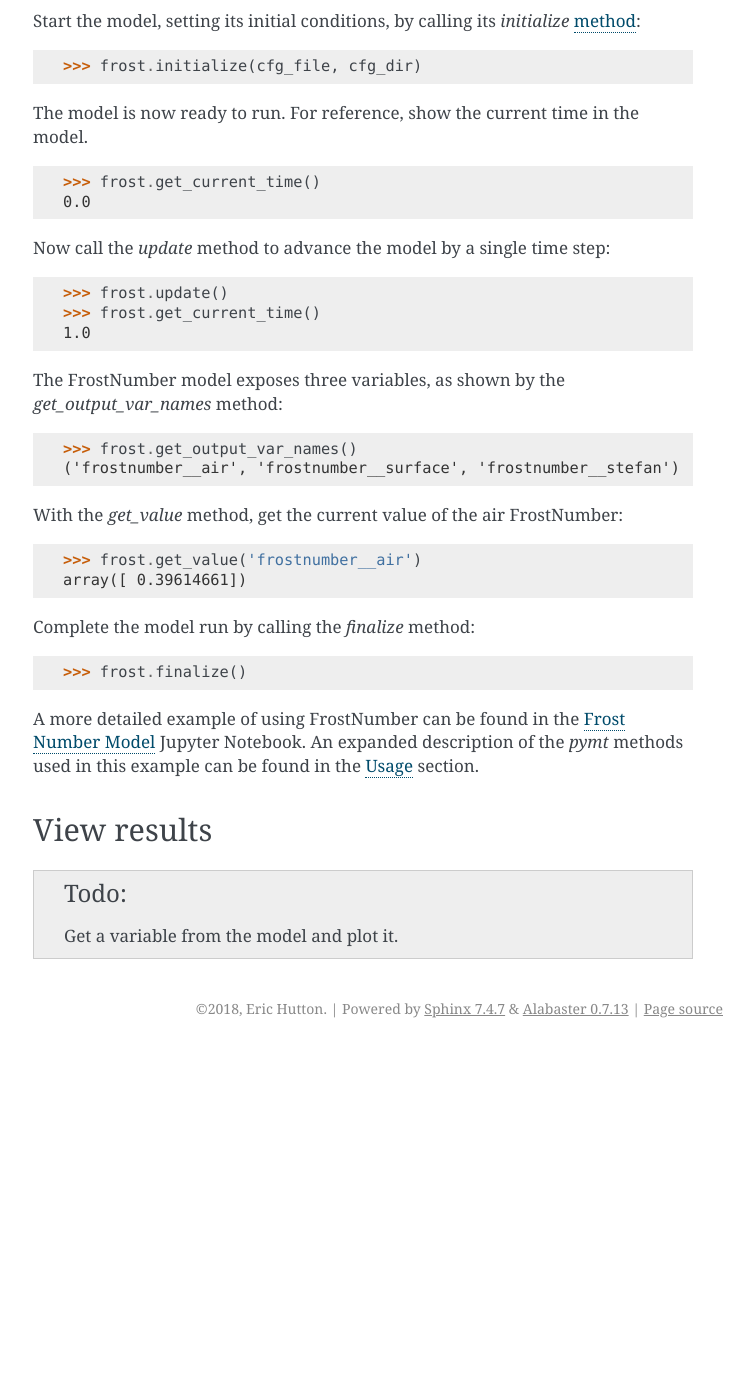
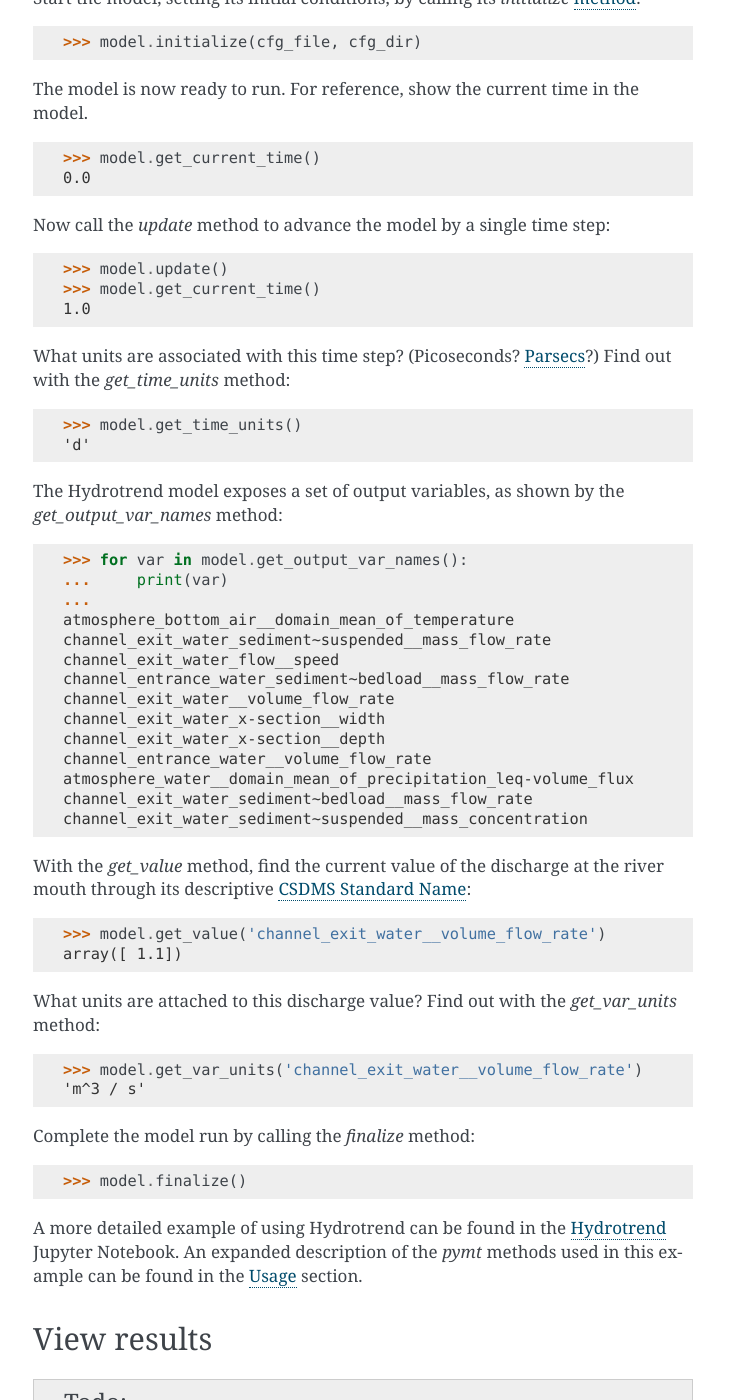
Before and after one commit to csdms/pymt, a Sphinx documentation site: the page built from docs/quickstart.rst, in a window 1280 px wide and 1400 px high, scrolled down 1281 px. Shown: the whole window, without its empty margins (387-1141 px from the left). Built offline with Sphinx 7.4.7, drawn with Linux system fonts in a browser that asks for light colours; pages that are not in the unit, such as notebooks, are missing from menus; before the commit the page ends 2329 px from its top, so only the background shows below that; some of the changed text lies outside the part shown.

Commit message:
Rewrite run a model section

```diff
--- a/docs/quickstart.rst
+++ b/docs/quickstart.rst
@@ -41,16 +41,14 @@ for more detailed information about installing *pymt*.
 Install a model
 ---------------
 
-The `FrostNumber`_ model
-calculates a dimensionless ratio of freezing to thawing degree days
-over a year to provide a simple prediction of the existence of permafrost
-at a given location.
+`Hydrotrend`_ is a hydrological water balance and transport model
+that simulates water discharge and sediment load at a river outlet.
 It's also one of the models available in *pymt*.
-Install FrostNumber into *pymt* with:
+Install Hydrotrend into *pymt* with:
 
 .. code-block:: console
 
-    $ conda install pymt_permamodel
+    $ conda install pymt_hydrotrend -c conda-forge
 
 Check that the model has been installed by starting a Python
 session and importing *pymt*:
@@ -58,47 +56,47 @@ session and importing *pymt*:
 .. code-block:: python
 
     >>> import pymt
-    => models: FrostNumber, Ku
+    => models: Hydrotrend
 
 Keep this Python session open;
 we'll use it for the examples that follow.
 
-.. _FrostNumber: https://csdms.colorado.edu/wiki/Model:Frost_Model
+.. _Hydrotrend: https://csdms.colorado.edu/wiki/Model:HydroTrend
 
 .. _run-a-model:
 
 Run a model
 -----------
 
-Now that FrostNumber has been installed into *pymt*,
+Now that Hydrotrend has been installed into *pymt*,
 import it into your Python session and create an `instance`_:
 
 .. code-block:: python
 
-  >>> from pymt.models import FrostNumber
-  >>> frost = FrostNumber()
+  >>> from pymt.models import Hydrotrend
+  >>> model = Hydrotrend()
 
 To run a model,
 *pymt* expects a model `configuration file`_.
-Get the default configuration for the FrostNumber model:
+Get the default configuration for Hydrotrend:
 
 .. code-block:: python
 
-  >>> cfg_file, cfg_dir = frost.setup()
+  >>> cfg_file, cfg_dir = model.setup()
 
 Start the model, setting its initial conditions,
 by calling its *initialize* `method`_:
 
 .. code-block:: python
 
-  >>> frost.initialize(cfg_file, cfg_dir)
+  >>> model.initialize(cfg_file, cfg_dir)
 
 The model is now ready to run.
 For reference, show the current time in the model.
 
 .. code-block:: python
 
-  >>> frost.get_current_time()
+  >>> model.get_current_time()
   0.0
 
 Now call the *update* method to advance the model
@@ -106,42 +104,73 @@ by a single time step:
 
 .. code-block:: python
 
-  >>> frost.update()
-  >>> frost.get_current_time()
+  >>> model.update()
+  >>> model.get_current_time()
   1.0
 
-The FrostNumber model exposes three variables,
+What units are associated with this time step?
+(Picoseconds? `Parsecs`_?)
+Find out with the *get_time_units* method:
+
+.. code-block:: python
+
+  >>> model.get_time_units()
+  'd'
+
+The Hydrotrend model exposes a set of output variables,
 as shown by the *get_output_var_names* method:
 
 .. code-block:: python
 
-  >>> frost.get_output_var_names()
-  ('frostnumber__air', 'frostnumber__surface', 'frostnumber__stefan')
+  >>> for var in model.get_output_var_names():
+  ...     print(var)
+  ...
+  atmosphere_bottom_air__domain_mean_of_temperature
+  channel_exit_water_sediment~suspended__mass_flow_rate
+  channel_exit_water_flow__speed
+  channel_entrance_water_sediment~bedload__mass_flow_rate
+  channel_exit_water__volume_flow_rate
+  channel_exit_water_x-section__width
+  channel_exit_water_x-section__depth
+  channel_entrance_water__volume_flow_rate
+  atmosphere_water__domain_mean_of_precipitation_leq-volume_flux
+  channel_exit_water_sediment~bedload__mass_flow_rate
+  channel_exit_water_sediment~suspended__mass_concentration
 
 With the *get_value* method,
-get the current value of the air FrostNumber:
+find the current value of the discharge at the river mouth
+through its descriptive `CSDMS Standard Name`_:
 
 .. code-block:: python
 
-  >>> frost.get_value('frostnumber__air')
-  array([ 0.39614661])
+  >>> model.get_value('channel_exit_water__volume_flow_rate')
+  array([ 1.1])
+
+What units are attached to this discharge value?
+Find out with the *get_var_units* method:
+
+.. code-block:: python
+
+  >>> model.get_var_units('channel_exit_water__volume_flow_rate')
+  'm^3 / s'
 
 Complete the model run by calling the *finalize* method:
 
 .. code-block:: python
 
-  >>> frost.finalize()
+  >>> model.finalize()
 
-A more detailed example of using FrostNumber
-can be found in the :doc:`demos/frost_number`
+A more detailed example of using Hydrotrend
+can be found in the :doc:`demos/hydrotrend`
 Jupyter Notebook.
 An expanded description of the *pymt* methods used in this example
 can be found in the :doc:`usage` section.
 
-
 .. _instance: https://en.wikipedia.org/wiki/Instance_(computer_science)
 .. _configuration file: https://en.wikipedia.org/wiki/Configuration_file
 .. _method: https://en.wikipedia.org/wiki/Method_(computer_programming)
+.. _Parsecs: https://www.esquire.com/entertainment/movies/a20967903/solo-star-wars-kessel-distance-plot-hole/
+.. _CSDMS Standard Name: https://csdms.colorado.edu/wiki/CSDMS_Standard_Names
 
 
 View results
```
